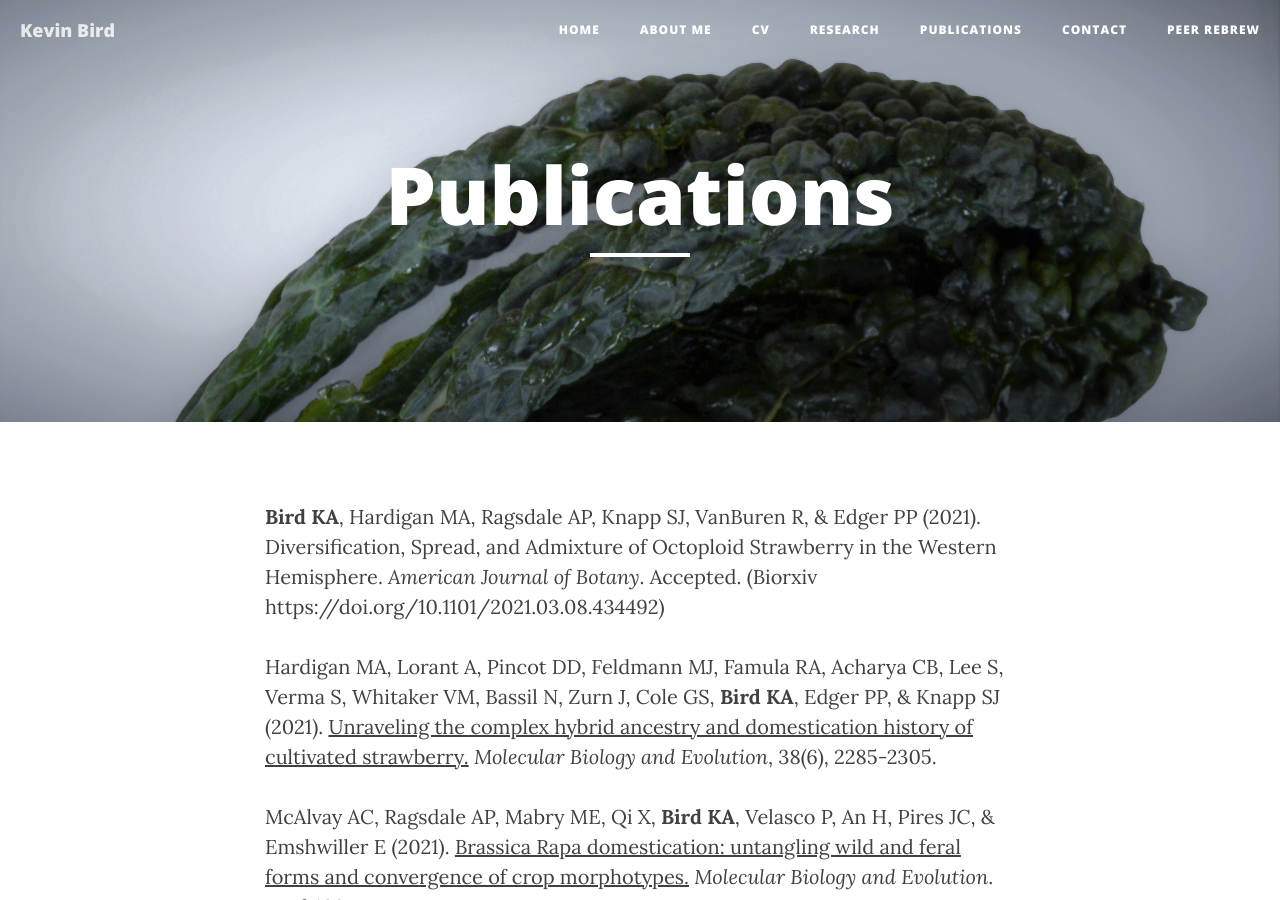
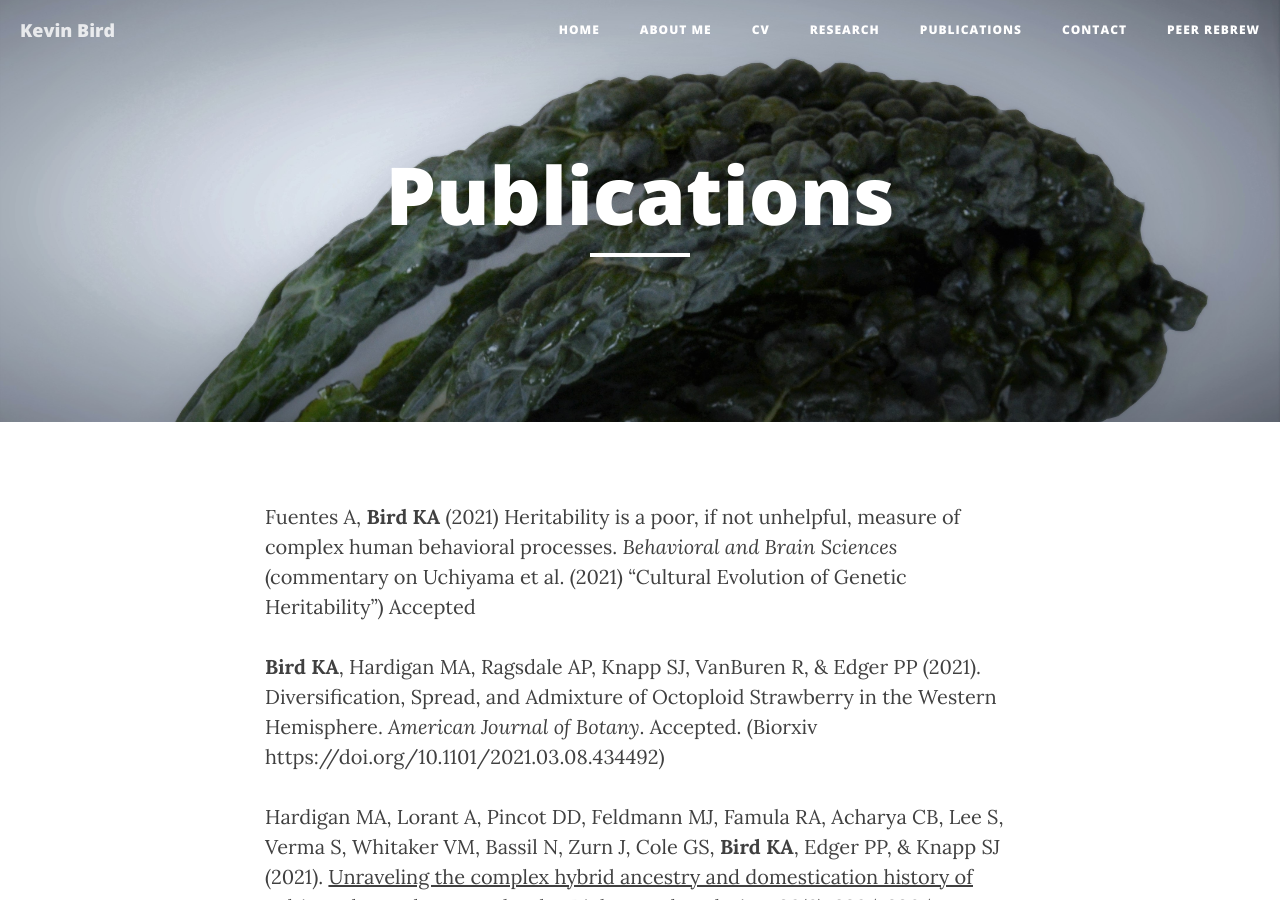
Before and after one commit to KevinABird/KevinABird.github.io, a Jekyll site: the page built from 4_publications.md, in a window 1280 px wide and 900 px high. Built offline with Jekyll 4.4.1, drawn with Linux system fonts in a browser that asks for light colours; nearby versions of some CDN libraries.

Commit message:
Update 4_publications.md

```diff
--- a/4_publications.md
+++ b/4_publications.md
@@ -3,6 +3,10 @@ layout: page
 title: "Publications"
 header-img: "img/Banner1-1.jpg"
 ---
+
+Fuentes A, **Bird KA** (2021) Heritability is a poor, if not unhelpful, measure of complex human behavioral processes.
+*Behavioral and Brain Sciences* (commentary on Uchiyama et al. (2021) "Cultural Evolution of Genetic Heritability") Accepted
+
 
 **Bird KA**, Hardigan MA, Ragsdale AP, Knapp SJ, VanBuren R, & Edger PP (2021). Diversification, Spread, and Admixture of Octoploid Strawberry in the Western Hemisphere. *American Journal of Botany*. Accepted. (Biorxiv https://doi.org/10.1101/2021.03.08.434492)
 
```
